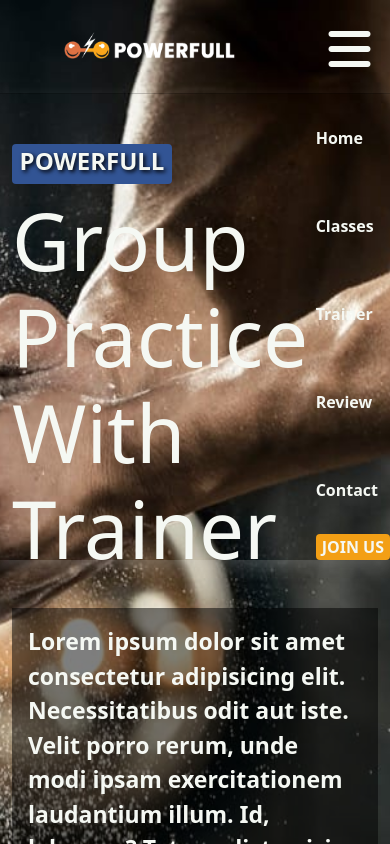
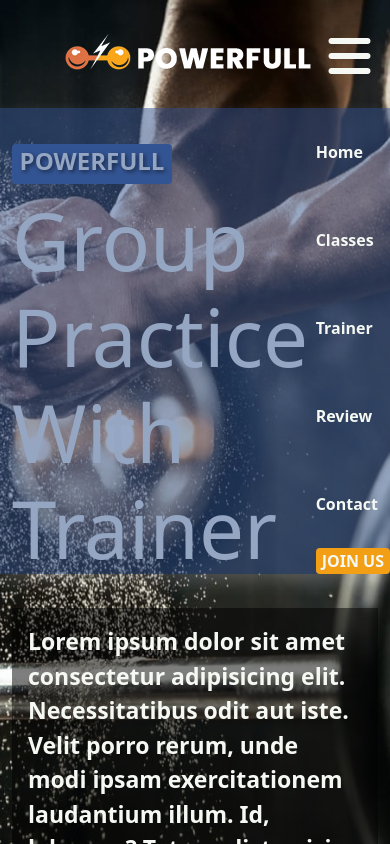
Before and after one commit to burcakyildirim/SportCenter, a plain HTML site: page index.html in a window 390 px wide. Both pictures are taken after a click on the label 349 px from the left and 48 px from the top of the page. Shown: the top 844 px of the page. Drawn offline with nearby package versions, Linux system fonts and the light colour scheme.

Commit message:
navbar added.

```diff
--- a/app.js
+++ b/app.js
@@ -90,3 +90,14 @@ weight.addEventListener("input",() => {
     tri.style.left = `${percentage}%`;
   }
 });
+
+function changeBg() {
+    let navbar = document.querySelector(".navbar-container");
+    let scrollValue = window.scrollY;
+    if(scrollValue < 700) {
+        navbar.classList.remove('bgColor');
+    } else {
+        navbar.classList.add('bgColor');
+    }
+}
+window.addEventListener('scroll',changeBg);
--- a/index.html
+++ b/index.html
@@ -26,7 +26,7 @@
     <title>Sport Center</title>
   </head>
   <body>
-    <section id="home">
+    <header>
       <nav class="navbar-container">
         <div class="logo">
           <img src="img/logo.png" alt="band" />
@@ -46,7 +46,9 @@
           </button>
         </div>
       </nav>
-      <div class="home">
+    </header>
+    <section id="home" class="home">
+      <div class="home-container">
         <div class="container">
           <h6 class="power"><p>POWERFULL</p></h6>
           <h1>Group Practice<br />With Trainer</h1>
@@ -57,10 +59,13 @@
             exercitationem laudantium illum. Id, laborum? Totam, dicta nisi.
             Voluptates, vero id. Perferendis.
           </p>
+        </div>
+        <div class="home-buttons">
           <button class="sign">Sign Up</button>
           <button class="details">Details</button>
         </div>
       </div>
+    </section>
     <div class="flex-container">
       <div>
         <p>325<br /><span>Course</span></p>
@@ -75,7 +80,6 @@
         <p>705<br /><span>Happy Client</span></p>
       </div>
     </div>
-    </section>
     <section class="classes" id="classes">
       <div class="class-container">
         <div class="bg-shape"></div>
--- a/style.css
+++ b/style.css
@@ -25,18 +25,12 @@ nav {
   top: 0;
   left: 0;
   z-index: 100;
-  background-color: transparent;
 }
 
-.nav-style {
-position: fixed;
-background-color: var(--sc-txtcolor);
-width: 100%;
-}
-
-.logo img {
-  height: 4rem;
-  width: 11rem;
+.bgColor {
+  background-color: #325494;
+  transition: all 1s;
+  height: 72px;
 }
 
 .menu-btn, .menu-icon {
@@ -554,7 +548,7 @@ footer {
       top: 100%;
       left: 0;
       width: 100%;
-      border-top: 0.1rem solid rgba(0, 0, 0, 0.2);
+      background-color: rgba(53, 85, 146, 0.5);
       box-shadow: 0 0.5rem 1rem rgba(255, 255, 255, 0.2);
       transform: translateY(0);
       transition: 0.2s linear;
```
Lines whose indentation alone changed are shown as unchanged.
